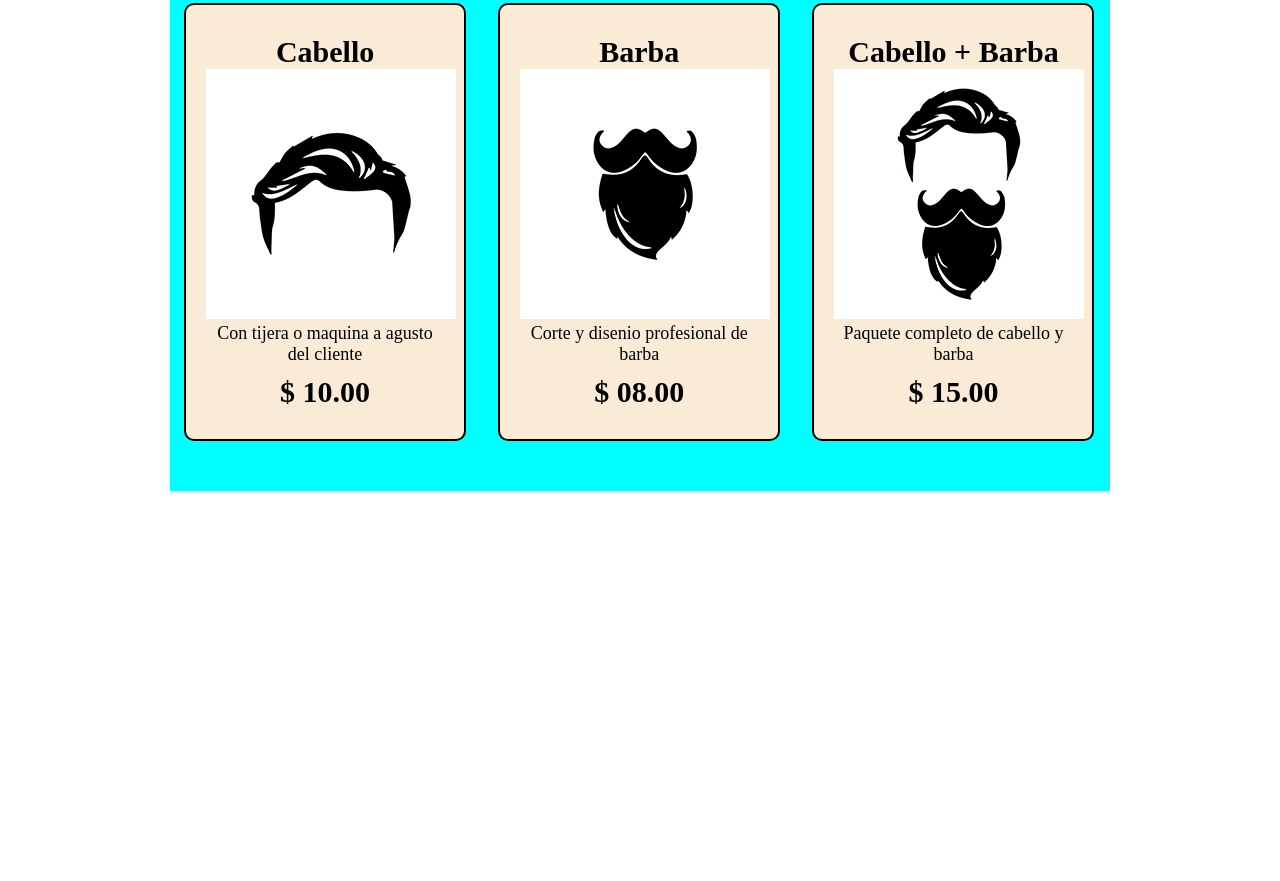
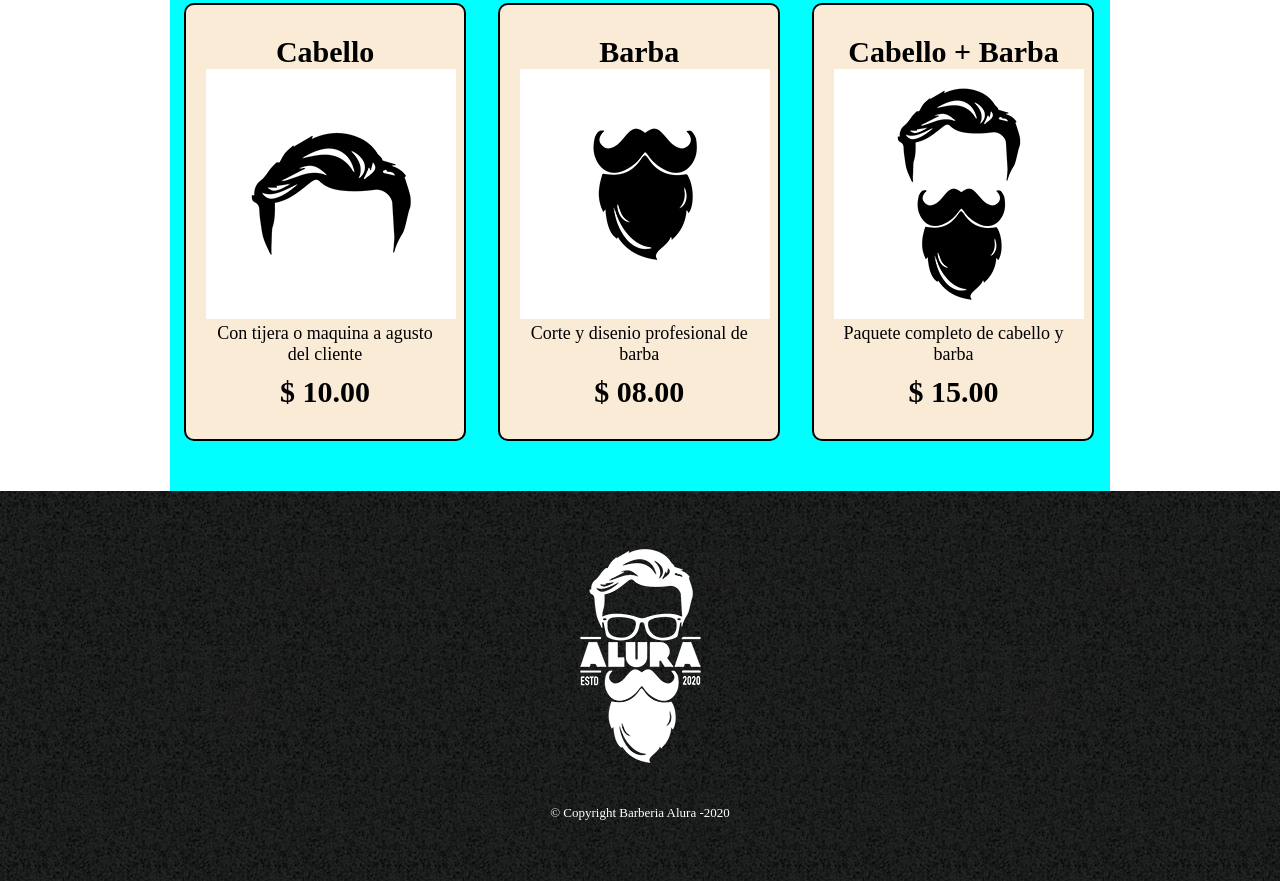
Before and after one commit to Elmer-Solis/Pagina-web-barberia, a plain HTML site: page index.html in a window 1280 px wide. Shown: the part 345-1226 px from the top of the page. Before the commit the page ends 836 px from the top, so only its background shows below. Drawn offline with Linux system fonts and the light colour scheme.

Commit message:
terminando contenido principal y footer

```diff
--- a/css/style.css
+++ b/css/style.css
@@ -80,6 +80,24 @@ li a:hover {
     border-color: #c78c19;
 }
 
+.producto li:hover h2 {
+
+    font-size: 33px;
+}
+
 .producto li:active {
     border-color: #088c19;
 }
+
+footer {
+    text-align: center;
+    background: url(/img/bg.jpg);
+    padding: 40px 0;
+}
+
+.copyright {
+
+    font-size: 13px;
+    color: #ffffff;
+    margin: 20px 0;
+}
--- a/index.html
+++ b/index.html
@@ -22,6 +22,7 @@
         </div>
 
     </header>
+
     <main>
         <ul class="producto">
             <li>
@@ -48,6 +49,12 @@
             </li>
         </ul>
     </main>
+
+    <footer>
+        <img src="img/logo-blanco.png" alt="">
+        <p class="copyright">&copy Copyright Barberia Alura -2020</p>
+    </footer>
+
 </body>
 
 </html>
```
